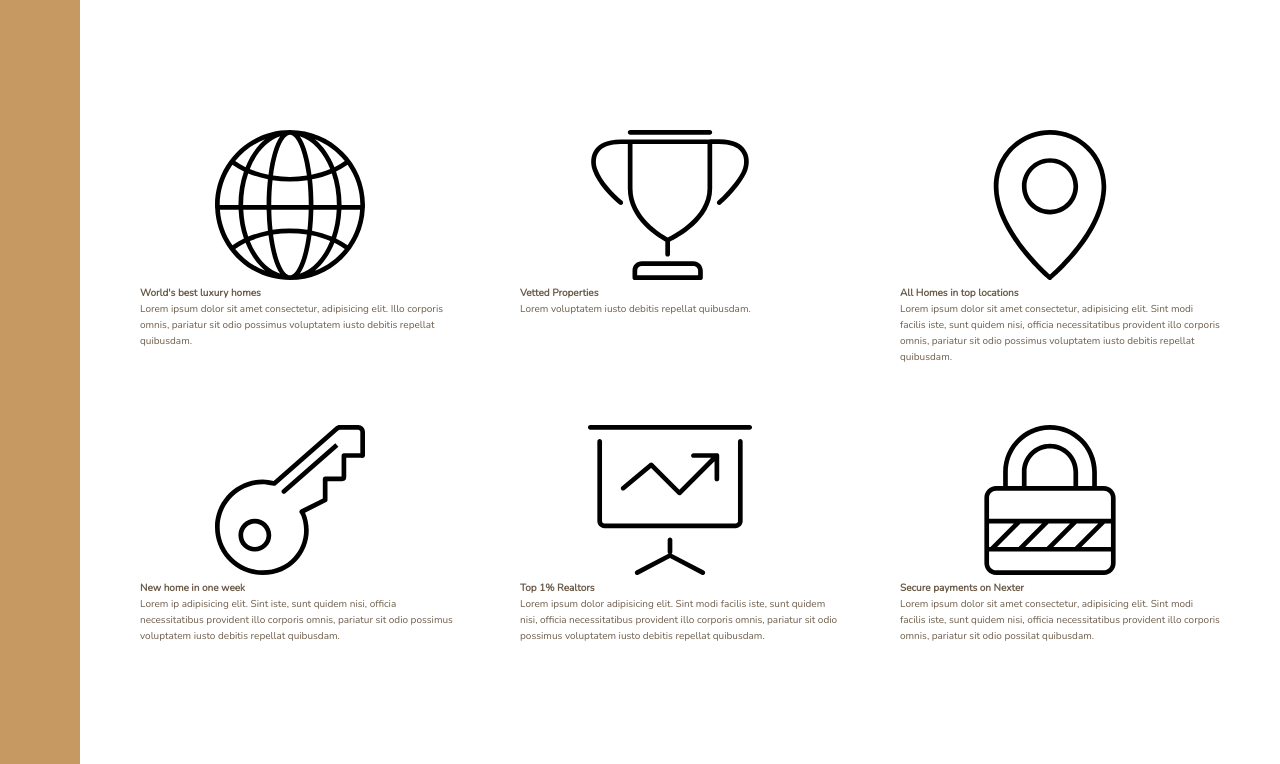
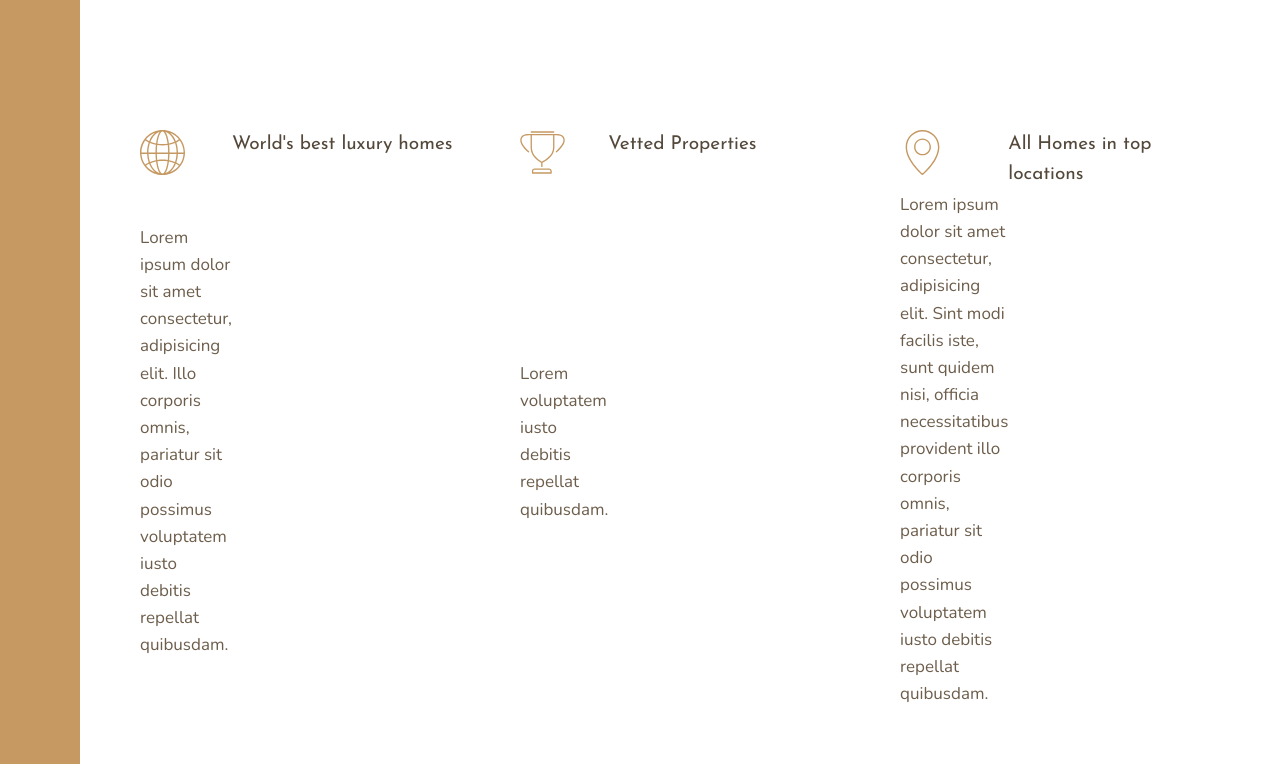
Before and after one commit to james-randolph-50/Nexter, a website: page index.html in a window 1280 px wide. Shown: the part 660-1424 px from the top of the page. Drawn offline with nearby package versions, Linux system fonts and the light colour scheme.

Commit message:
features grid started

```diff
--- a/index.html
+++ b/index.html
@@ -29,42 +29,42 @@
                 <svg class="feature__icon">
                     <use xlink:href="img/sprite.svg#icon-global"></use>
                 </svg>
-                <h4 class="heading-4">World's best luxury homes</h4>
+                <h4 class="heading-4 heading-4--dark">World's best luxury homes</h4>
                 <p class="feature__text">Lorem ipsum dolor sit amet consectetur, adipisicing elit. Illo corporis omnis, pariatur sit odio possimus voluptatem iusto debitis repellat quibusdam.</p>
             </div>
             <div class="feature">
                 <svg class="feature__icon">
                     <use xlink:href="img/sprite.svg#icon-trophy"></use>
                 </svg>
-                <h4 class="heading-4">Vetted Properties</h4>
+                <h4 class="heading-4 heading-4--dark">Vetted Properties</h4>
                 <p class="feature__text">Lorem voluptatem iusto debitis repellat quibusdam.</p>
             </div>
             <div class="feature">
                 <svg class="feature__icon">
                     <use xlink:href="img/sprite.svg#icon-map-pin"></use>
                 </svg>
-                <h4 class="heading-4">All Homes in top locations</h4>
+                <h4 class="heading-4 heading-4--dark">All Homes in top locations</h4>
                 <p class="feature__text">Lorem ipsum dolor sit amet consectetur, adipisicing elit. Sint modi facilis iste, sunt quidem nisi, officia necessitatibus provident illo corporis omnis, pariatur sit odio possimus voluptatem iusto debitis repellat quibusdam.</p>
             </div>
             <div class="feature">
                 <svg class="feature__icon">
                     <use xlink:href="img/sprite.svg#icon-key"></use>
                 </svg>
-                <h4 class="heading-4">New home in one week</h4>
+                <h4 class="heading-4 heading-4--dark">New home in one week</h4>
                 <p class="feature__text">Lorem ip adipisicing elit. Sint iste, sunt quidem nisi, officia necessitatibus provident illo corporis omnis, pariatur sit odio possimus voluptatem iusto debitis repellat quibusdam.</p>
             </div>
             <div class="feature">
                 <svg class="feature__icon">
                     <use xlink:href="img/sprite.svg#icon-presentation"></use>
                 </svg>
-                <h4 class="heading-4">Top 1% Realtors</h4>
+                <h4 class="heading-4 heading-4--dark">Top 1% Realtors</h4>
                 <p class="feature__text">Lorem ipsum dolor adipisicing elit. Sint modi facilis iste, sunt quidem nisi, officia necessitatibus provident illo corporis omnis, pariatur sit odio possimus voluptatem iusto debitis repellat quibusdam.</p>
             </div>
             <div class="feature">
                 <svg class="feature__icon">
                     <use xlink:href="img/sprite.svg#icon-lock"></use>
                 </svg>
-                <h4 class="heading-4">Secure payments on Nexter</h4>
+                <h4 class="heading-4 heading-4--dark">Secure payments on Nexter</h4>
                 <p class="feature__text">Lorem ipsum dolor sit amet consectetur, adipisicing elit. Sint modi facilis iste, sunt quidem nisi, officia necessitatibus provident illo corporis omnis, pariatur sit odio possilat quibusdam.</p>
             </div>
         </section>
--- a/sass/_features.scss
+++ b/sass/_features.scss
@@ -7,3 +7,20 @@
     grid-template-columns: repeat(3, 1fr);
     grid-gap: 6rem;
 }
+
+
+.feature {
+
+    display: grid;
+    grid-template-columns: min-content 1fr;
+
+    &__icon {
+        fill: $color-primary;
+        width: 4.5rem;
+        height: 4.5rem;
+    }
+
+    &__text {
+        font-size: 1.7rem;
+    }
+}
--- a/sass/_typography.scss
+++ b/sass/_typography.scss
@@ -0,0 +1,23 @@
+%heading {
+    font-family: $font-display;
+    font-weight: 400;
+}
+
+.heading-1 {
+    @extend %heading;
+}
+.heading-2 {
+    @extend %heading;
+
+}
+.heading-3 {
+    @extend %heading;
+
+}
+.heading-4 {
+    @extend %heading;
+    font-size: 1.9rem;
+
+    &--light { color: $color-grey-light-1; }
+    &--dark { color: $color-grey-dark-1; }
+}
```
Also changed, not shown: css/style.css.
